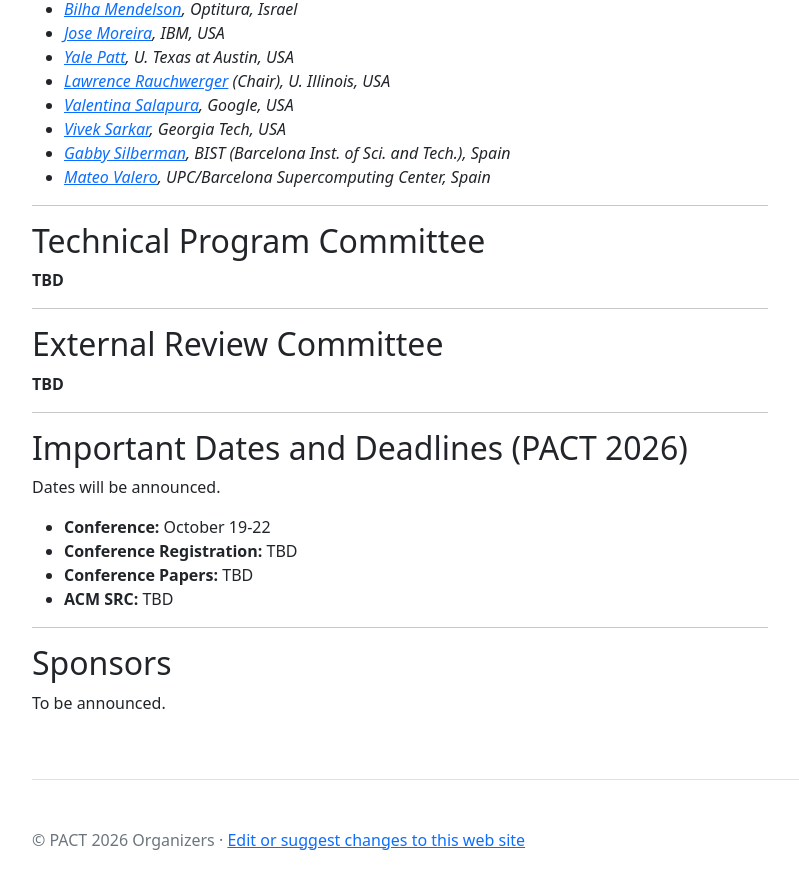
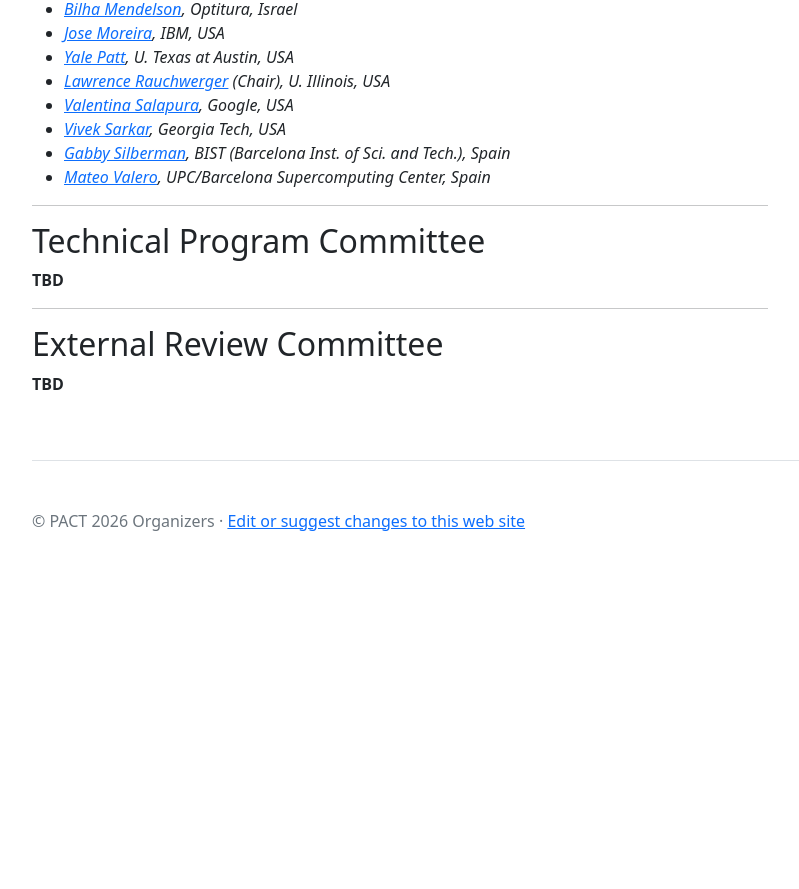
Before and after one commit to pact2026/pact2026.github.io, a Jekyll site: the page built from organization/index.md, in a window 1280 px wide and 900 px high, scrolled down 1561 px. Shown: the top 889 px of the window, without its empty margins (50-849 px from the left). Built offline with Jekyll 4.4.1, drawn with Linux system fonts in a browser that asks for light colours; after the commit the page ends 2142 px from its top, so only the background shows below that.

Commit message:
fix: remove from org

```diff
--- a/organization/index.md
+++ b/organization/index.md
@@ -98,20 +98,3 @@ show_sidebar: true
 ## External Review Committee
 
 **TBD**
-
----
-
-## Important Dates and Deadlines (PACT 2026)
-
-Dates will be announced.
-
-- **Conference:** October 19-22
-- **Conference Registration:** TBD
-- **Conference Papers:** TBD
-- **ACM SRC:** TBD
-
----
-
-## Sponsors
-
-To be announced.
```
